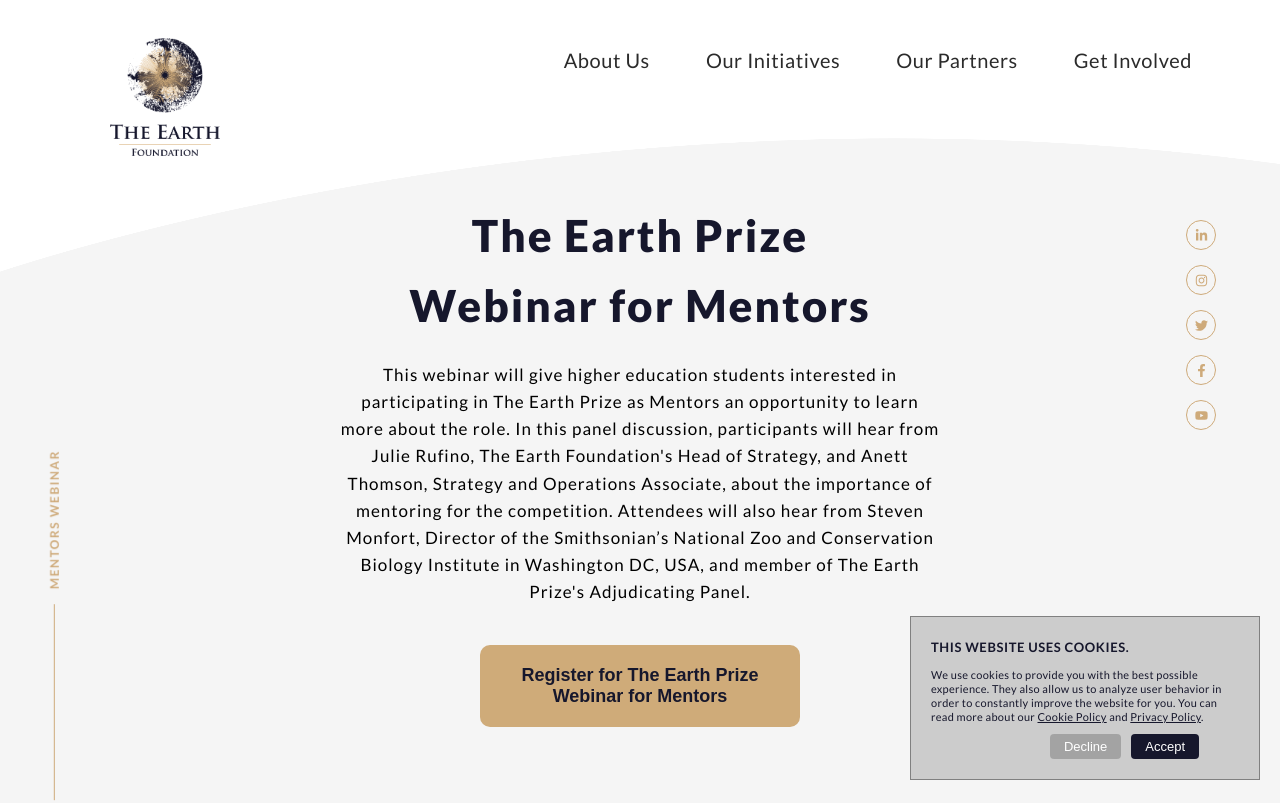
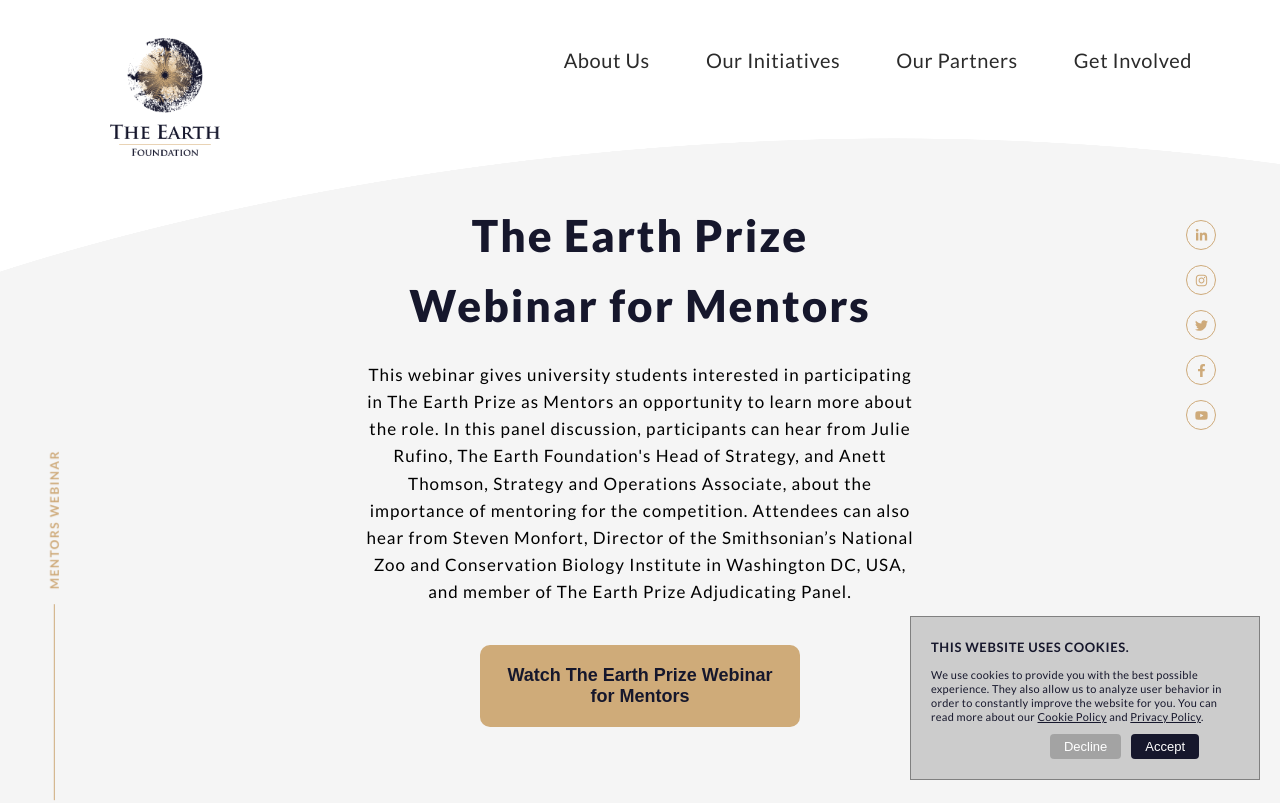
Before and after one commit to GaddMaster/earth-foundation, a Next.js app: page /webinar-mentors in a window 1280 px wide. Shown: the top 803 px of the page. Built offline with nearby package versions, Linux system fonts and the light colour scheme.

Commit message:
Webinar changes

```diff
--- a/assets/content.js
+++ b/assets/content.js
@@ -83,7 +83,7 @@ const home = {
             imageCover: true,
             label: "The Earth Prize Webinar for Mentors",
             text: "",
-            button: "Register for the webinar",
+            button: "Watch the webinar",
             buttonRoute: "/webinar-mentors",
         },
         {
--- a/pages/webinar-mentors.jsx
+++ b/pages/webinar-mentors.jsx
@@ -60,9 +60,9 @@ const Webinar = () => {
                 <div className = {styles.container}>
                     <h1 className={styles.title}>The Earth Prize <br /> Webinar for Mentors
                     </h1>
-                    <p className={styles.text}>This webinar will give higher education students interested in participating in The Earth Prize as Mentors an opportunity to learn more about the role. In this panel discussion, participants will hear from Julie Rufino, The Earth Foundation's Head of Strategy, and Anett Thomson, Strategy and Operations Associate, about the importance of mentoring for the competition. Attendees will also hear from Steven Monfort, Director of the Smithsonian’s National Zoo and Conservation Biology Institute in Washington DC, USA, and member of The Earth Prize's Adjudicating Panel.</p>
-                  <Link href="https://zoom.us/webinar/register/WN_dfO3iY0STcuQQFd0-0PKDQ">
-                        <button className={styles.button}>Register for The Earth Prize Webinar for Mentors</button>
+                    <p className={styles.text}>This webinar gives university students interested in participating in The Earth Prize as Mentors an opportunity to learn more about the role. In this panel discussion, participants can hear from Julie Rufino, The Earth Foundation's Head of Strategy, and Anett Thomson, Strategy and Operations Associate, about the importance of mentoring for the competition. Attendees can also hear from Steven Monfort, Director of the Smithsonian’s National Zoo and Conservation Biology Institute in Washington DC, USA, and member of The Earth Prize Adjudicating Panel.</p>
+                  <Link href="https://www.youtube.com/watch?v=dLzIEfUsmsA&t=5s">
+                        <button className={styles.button}>Watch The Earth Prize Webinar for Mentors</button>
                     </Link>
                   <h1 style={{ color: '#064C40' }}>Event Speakers</h1>
                   <div className={styles.speakersWrapper}>
--- a/styles/webinar-teachers-schools.module.scss
+++ b/styles/webinar-teachers-schools.module.scss
@@ -29,7 +29,7 @@
         font-size: 17px;
         margin: 20px auto 20px;
         letter-spacing: 1px;
-        max-width: 600px;
+        max-width: 550px;
 
         @media (max-width: $breakpoint) {
             padding: 0 40px;
```
